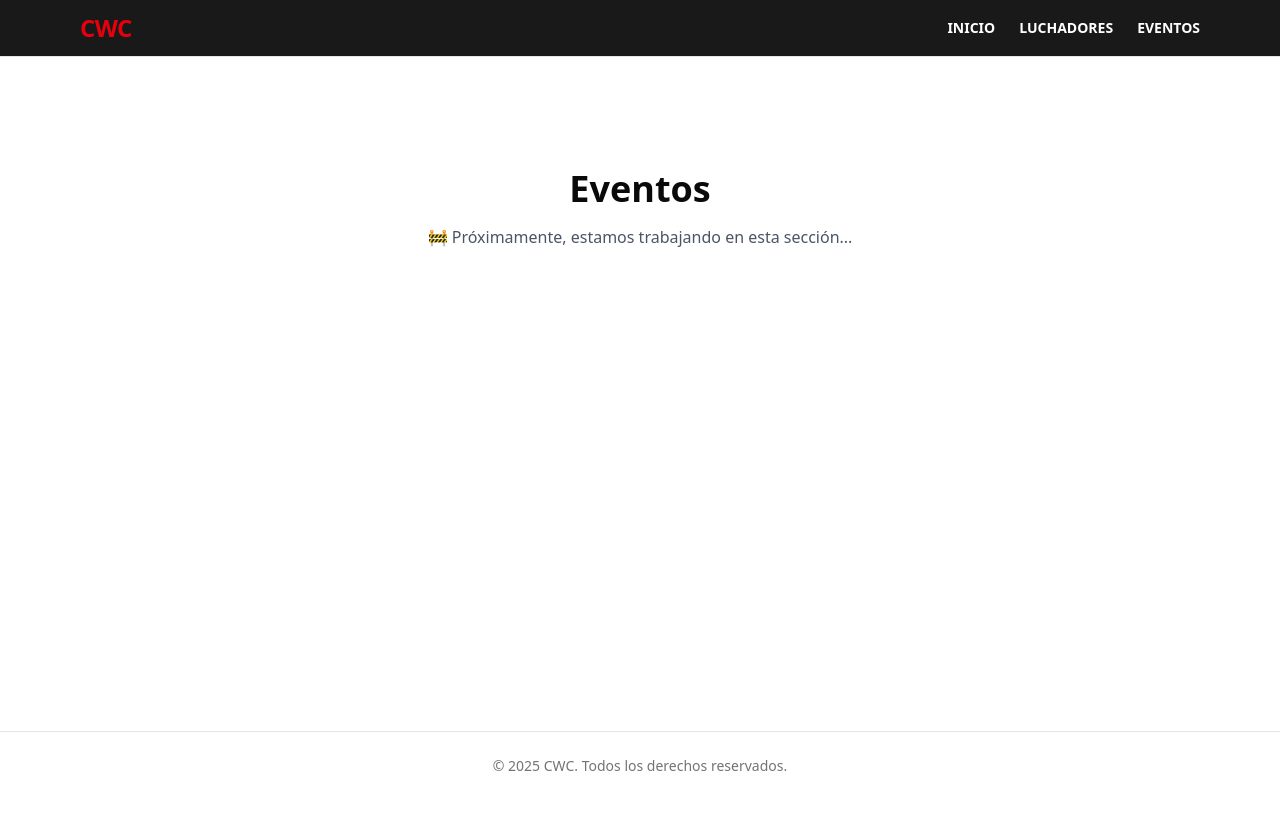
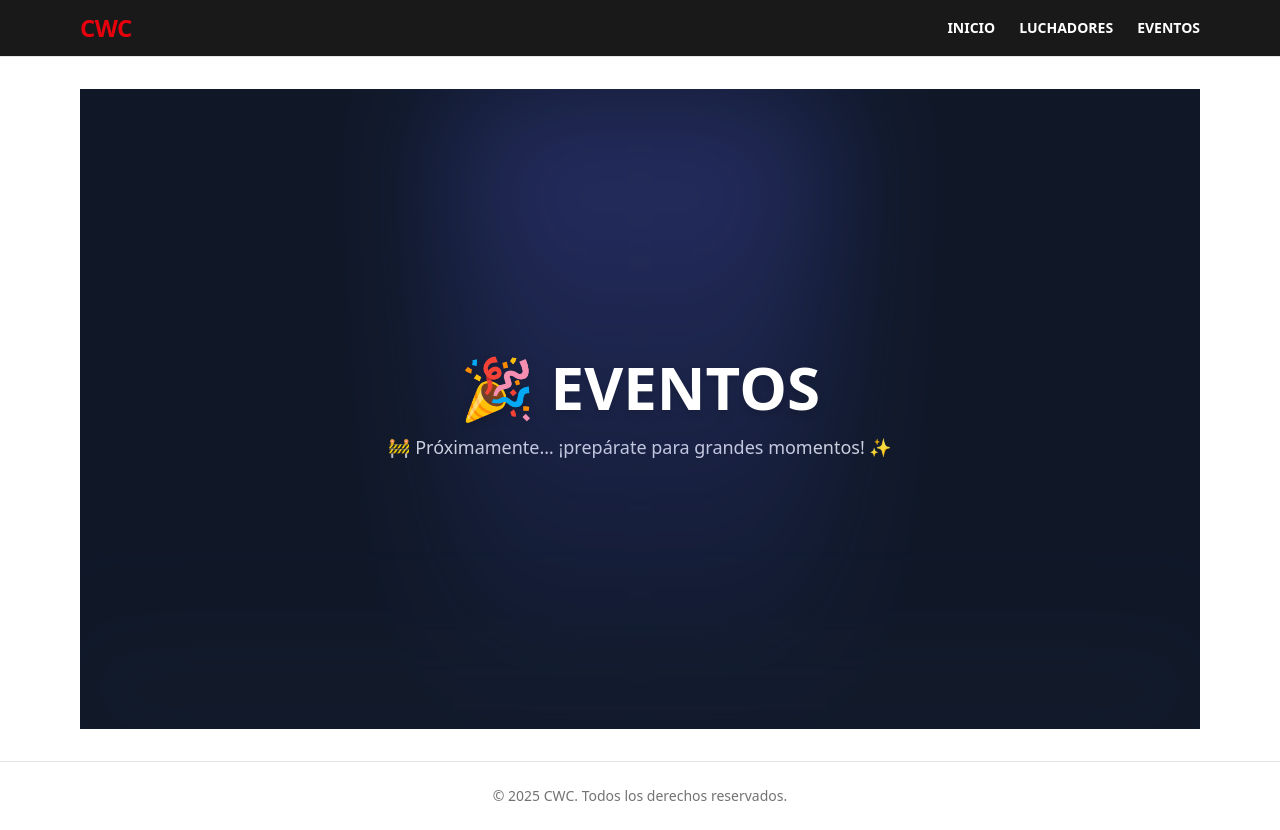
Before and after one commit to ESebastianC/CWC, a Next.js app: page /eventos in a window 1280 px wide. Before the commit the page ends 800 px from the top, so only its background shows below. Built offline with nearby package versions, Linux system fonts and the light colour scheme.

Commit message:
Cambios en eventos

```diff
--- a/src/app/eventos/page.tsx
+++ b/src/app/eventos/page.tsx
@@ -1,8 +1,69 @@
+"use client"
+
+import { motion } from "framer-motion"
+
 export default function Eventos() {
   return (
-    <div className="text-center py-20">
-      <h1 className="text-4xl font-bold mb-4">Eventos</h1>
-      <p className="text-gray-600">🚧 Próximamente, estamos trabajando en esta sección...</p>
+    <div className="relative flex flex-col items-center justify-center min-h-[80vh] bg-gray-900 text-center overflow-hidden">
+      {/* EFECTO DE LUCES */}
+      <div className="absolute inset-0">
+        <motion.div
+          className="absolute top-0 left-1/3 w-1/3 h-full bg-gradient-to-b from-blue-500/40 to-transparent blur-3xl"
+          animate={{ opacity: [0.2, 0.7, 0.2] }}
+          transition={{ duration: 2.5, repeat: Infinity }}
+        />
+        <motion.div
+          className="absolute top-0 right-1/3 w-1/3 h-full bg-gradient-to-b from-purple-500/30 to-transparent blur-3xl"
+          animate={{ opacity: [0.3, 0.8, 0.3] }}
+          transition={{ duration: 3, repeat: Infinity }}
+        />
+      </div>
+
+      {/* TITULO */}
+      <motion.h1
+        className="text-5xl md:text-6xl font-extrabold text-white drop-shadow-lg uppercase"
+        initial={{ scale: 0.5, opacity: 0 }}
+        animate={{ scale: 1, opacity: 1 }}
+        transition={{ duration: 1 }}
+      >
+        🎉 Eventos
+      </motion.h1>
+
+      {/* TEXTO */}
+      <motion.p
+        className="mt-4 text-lg text-gray-300"
+        initial={{ y: 50, opacity: 0 }}
+        animate={{ y: 0, opacity: 1 }}
+        transition={{ delay: 0.5, duration: 0.8 }}
+      >
+        🚧 Próximamente… ¡prepárate para grandes momentos! ✨
+      </motion.p>
+
+      {/* EFECTO HUMO / ENTRADA */}
+      <motion.div
+        className="absolute bottom-0 w-full h-32 bg-gradient-to-t from-gray-800/80 to-transparent blur-2xl"
+        initial={{ opacity: 0 }}
+        animate={{ opacity: [0.2, 0.6, 0.3, 0.7] }}
+        transition={{ duration: 5, repeat: Infinity }}
+      />
+
+      {/* EFECTO PIROTECNIA / FUEGOS ARTIFICIALES */}
+      <motion.div
+        className="absolute top-10 left-10 text-blue-400 text-4xl"
+        initial={{ opacity: 0, scale: 0 }}
+        animate={{ opacity: [0, 1, 0], scale: [0, 1.5, 0] }}
+        transition={{ duration: 2, repeat: Infinity, repeatDelay: 4 }}
+      >
+        🎆
+      </motion.div>
+      <motion.div
+        className="absolute top-10 right-10 text-purple-400 text-4xl"
+        initial={{ opacity: 0, scale: 0 }}
+        animate={{ opacity: [0, 1, 0], scale: [0, 1.5, 0] }}
+        transition={{ duration: 2, repeat: Infinity, repeatDelay: 6 }}
+      >
+        ✨
+      </motion.div>
     </div>
   )
 }
--- a/src/app/luchadores/page.tsx
+++ b/src/app/luchadores/page.tsx
@@ -1,8 +1,69 @@
+"use client"
+
+import { motion } from "framer-motion"
+
 export default function Luchadores() {
   return (
-    <div className="text-center py-20">
-      <h1 className="text-4xl font-bold mb-4">Luchadores</h1>
-      <p className="text-gray-600">🚧 Próximamente, estamos trabajando en esta sección...</p>
+    <div className="relative flex flex-col items-center justify-center min-h-[80vh] bg-black text-center overflow-hidden">
+      {/* EFECTO DE LUCES */}
+      <div className="absolute inset-0">
+        <motion.div
+          className="absolute top-0 left-1/4 w-1/2 h-full bg-gradient-to-b from-red-600/40 to-transparent blur-3xl"
+          animate={{ opacity: [0.3, 0.8, 0.3] }}
+          transition={{ duration: 2, repeat: Infinity }}
+        />
+        <motion.div
+          className="absolute top-0 right-1/4 w-1/2 h-full bg-gradient-to-b from-yellow-500/30 to-transparent blur-3xl"
+          animate={{ opacity: [0.2, 0.7, 0.2] }}
+          transition={{ duration: 3, repeat: Infinity }}
+        />
+      </div>
+
+      {/* TITULO */}
+      <motion.h1
+        className="text-5xl md:text-6xl font-extrabold text-white drop-shadow-lg uppercase"
+        initial={{ scale: 0.5, opacity: 0 }}
+        animate={{ scale: 1, opacity: 1 }}
+        transition={{ duration: 1 }}
+      >
+        🥊 Luchadores
+      </motion.h1>
+
+      {/* TEXTO */}
+      <motion.p
+        className="mt-4 text-lg text-gray-300"
+        initial={{ y: 50, opacity: 0 }}
+        animate={{ y: 0, opacity: 1 }}
+        transition={{ delay: 0.5, duration: 0.8 }}
+      >
+        🚧 Próximamente… la arena se está preparando para la gran batalla 🔥
+      </motion.p>
+
+      {/* EFECTO DE HUMO / ENTRADA */}
+      <motion.div
+        className="absolute bottom-0 w-full h-32 bg-gradient-to-t from-gray-800/80 to-transparent blur-2xl"
+        initial={{ opacity: 0 }}
+        animate={{ opacity: [0.2, 0.6, 0.3, 0.7] }}
+        transition={{ duration: 5, repeat: Infinity }}
+      />
+
+      {/* EFECTO PIROTECNIA */}
+      <motion.div
+        className="absolute top-10 left-10 text-red-500 text-4xl"
+        initial={{ opacity: 0, scale: 0 }}
+        animate={{ opacity: [0, 1, 0], scale: [0, 1.5, 0] }}
+        transition={{ duration: 2, repeat: Infinity, repeatDelay: 4 }}
+      >
+        💥
+      </motion.div>
+      <motion.div
+        className="absolute top-10 right-10 text-yellow-400 text-4xl"
+        initial={{ opacity: 0, scale: 0 }}
+        animate={{ opacity: [0, 1, 0], scale: [0, 1.5, 0] }}
+        transition={{ duration: 2, repeat: Infinity, repeatDelay: 6 }}
+      >
+        🔥
+      </motion.div>
     </div>
   )
 }
```
